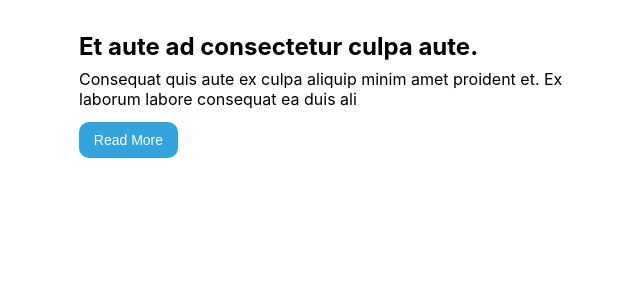
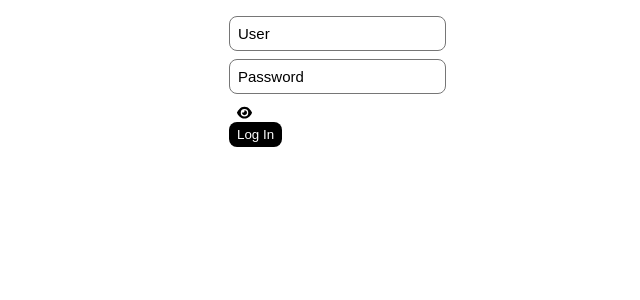
Before and after one commit to austingae-html-css-javascript/reactJS-hooks, a React (Create React App) app: page / in a window 1280 px wide. Shown: the top 300 px of the page, without its empty margins (311-951 px from the left). Built offline with nearby package versions, Linux system fonts and the light colour scheme.

Commit message:
useState Exercise -- SHOW AND HIDE PASSWORD

```diff
--- a/package.json
+++ b/package.json
@@ -3,6 +3,11 @@
   "version": "0.1.0",
   "private": true,
   "dependencies": {
+    "@fortawesome/fontawesome-svg-core": "^6.1.1",
+    "@fortawesome/free-brands-svg-icons": "^6.1.1",
+    "@fortawesome/free-regular-svg-icons": "^6.1.1",
+    "@fortawesome/free-solid-svg-icons": "^6.1.1",
+    "@fortawesome/react-fontawesome": "^0.1.18",
     "@testing-library/jest-dom": "^5.16.4",
     "@testing-library/react": "^13.3.0",
     "@testing-library/user-event": "^13.5.0",
--- a/src/App.js
+++ b/src/App.js
@@ -2,42 +2,13 @@ import logo from './logo.svg';
 import './App.css';
 
 import Article from "./Article";
-
+import Password from "./Password/Password";
 
 function App() {
 
   return (
-  <div>
-    <Article title="Et aute ad consectetur culpa aute." text="Consequat quis aute ex culpa aliquip minim amet proident et. Ex laborum labore consequat ea duis aliqua labore dolor tempor laboris nostrud deserunt anim. Fugiat do pariatur qui voluptate est. Et velit aliqua irure excepteur. Irure labore sunt duis quis occaecat dolore dolore cupidatat officia dolore Lorem veniam. Qui anim commodo ea excepteur commodo elit minim sint culpa culpa anim nostrud magna.
-          Eiusmod fugiat ea elit cupidatat enim velit mollit do excepteur non sunt sint veniam sit. Elit fugiat elit id id sit aliquip est ea deserunt exercitation tempor. Irure cillum ea adipisicing cupidatat exercitation tempor culpa commodo esse nisi exercitation. Nulla cupidatat non et occaecat occaecat qui ipsum cillum esse.
-          Occaecat reprehenderit officia amet Lorem. Tempor amet fugiat aliqua reprehenderit consectetur reprehenderit consequat deserunt. Quis dolor et ea eu ad enim aliqua proident velit commodo anim. Magna mollit enim anim adipisicing elit ullamco reprehenderit occaecat adipisicing Lorem cillum. Nostrud ea amet aliqua nisi."/>
-  </div>
+    <Password />
   );
 }
 
 export default App;
-
-
-
-
-
-
-
-
-/*
-  1) Mobile First Approach
-  2) Create the HTML layout
-  <section>
-    <div class="container">
-    </div>
-  </section>
-  3) Create the HTML elements
-  4) Decorate the HTML elements
-    1) Imagine how you want it to look like.
-    2) Then use width, padding, border, and margin.
-    3) Then calculate:
-        If * {box-sizing: content-box}
-        - Parent Div's Width = Child Div's Width+Padding+Border+Margin
-        - Parent Div's Width = Block Element's Width+Padding+Border+Margin
-        - However, Parent Div's Width != Inline Element's Width+Padding+Border+Margin
-*/
--- /dev/null
+++ b/src/Password/Password.css
@@ -0,0 +1,49 @@
+* {
+  box-sizing: content-box;
+  margin: 0rem;
+}
+
+.login {
+  width: 12.5rem;
+  padding: 1rem;
+  margin-inline: auto;
+  /*
+  Parent Div's Width = Child Div's Width + Padding + Border + Margin
+  375px = 200px + (16px + 16px) + margin-inline: auto, so (71.5px + 71.5px)
+  */
+}
+
+.login__box {
+  font-size: 15px;
+  padding: 0.5rem;
+  border-style: solid;
+  border-width: 0.05rem;
+  border-radius: 0.5rem;
+  margin-bottom: 0.5rem;
+}
+
+.login__box::placeholder {
+  color: black;
+  font-size: 15px;
+}
+
+.login__eye-button {
+  background-color: white;
+  padding: 0rem;
+  border: none;
+  cursor: pointer;
+}
+
+.login__eye {
+  margin-left: 0.5rem;
+  color: black;
+}
+
+.login__button {
+  color: white;
+  background-color: black;
+  padding: 0.3rem 0.5rem 0.3rem 0.5rem;
+  border: none;
+  border-radius: 0.5rem;
+  cursor: pointer;
+}
--- /dev/null
+++ b/src/Password/Password.js
@@ -0,0 +1,65 @@
+import React from 'react'
+import { useState } from "react";
+
+import "./Password.css";
+
+import { FontAwesomeIcon } from "@fortawesome/react-fontawesome";
+import { faEye } from '@fortawesome/free-solid-svg-icons';
+import { faEyeSlash } from '@fortawesome/free-solid-svg-icons';
+import { icon } from '@fortawesome/fontawesome-svg-core';
+
+
+
+
+
+const Password = () => {
+  let [icon, setIcon] = useState(faEye);
+  let [showTextOrPassword, setShowTextOrPassword] = useState("password")
+  return (
+    <main>
+      <div className='login'>
+        <input className='login__box' type='text' placeholder='User' />
+        <div className='login__password-container'>
+          <input className='login__box' type={showTextOrPassword} placeholder='Password' />
+          <button className='login__eye-button' onClick={() => {
+            if (icon == faEye) {
+              setShowTextOrPassword("text");
+              setIcon(faEyeSlash);
+            }
+            else if (icon == faEyeSlash) {
+              setShowTextOrPassword("password");
+              setIcon(faEye);
+            }
+          }}><FontAwesomeIcon className='login__eye' icon={icon} size="1x" />
+          </button>
+        </div>
+        <button className='login__button'>Log In</button>
+      </div>
+    </main>
+  )
+}
+
+export default Password
+
+/*
+When you click on the faEye, the faEye turns to faEyeSlash. And when you click the faEyeSlash, then show faEye.
+*/
+
+
+/*
+HTML & CSS & Javascript Approach:
+  1) Mobile First Approach - Yes.
+  2) Create the HTML layout - Yes.
+  -
+  <section>
+    <div class="container">
+    </div>
+  </section>
+  3) Create the HTML elements - Yes.
+  4) Decorate the HTML elements - Yes.
+  If * {box-sizing: content-box}
+  - Parent Div's Width = Child Div's Width+Padding+Border+Margin
+  - Parent Div's Width = Block Element's Width+Padding+Border+Margin
+  - However, Parent Div's Width != Inline Element's Width+Padding+Border+Margin
+  5) Javascript -
+*/
```
Also changed, not shown: 1 other file (tests, documents, lock files or other folders).
